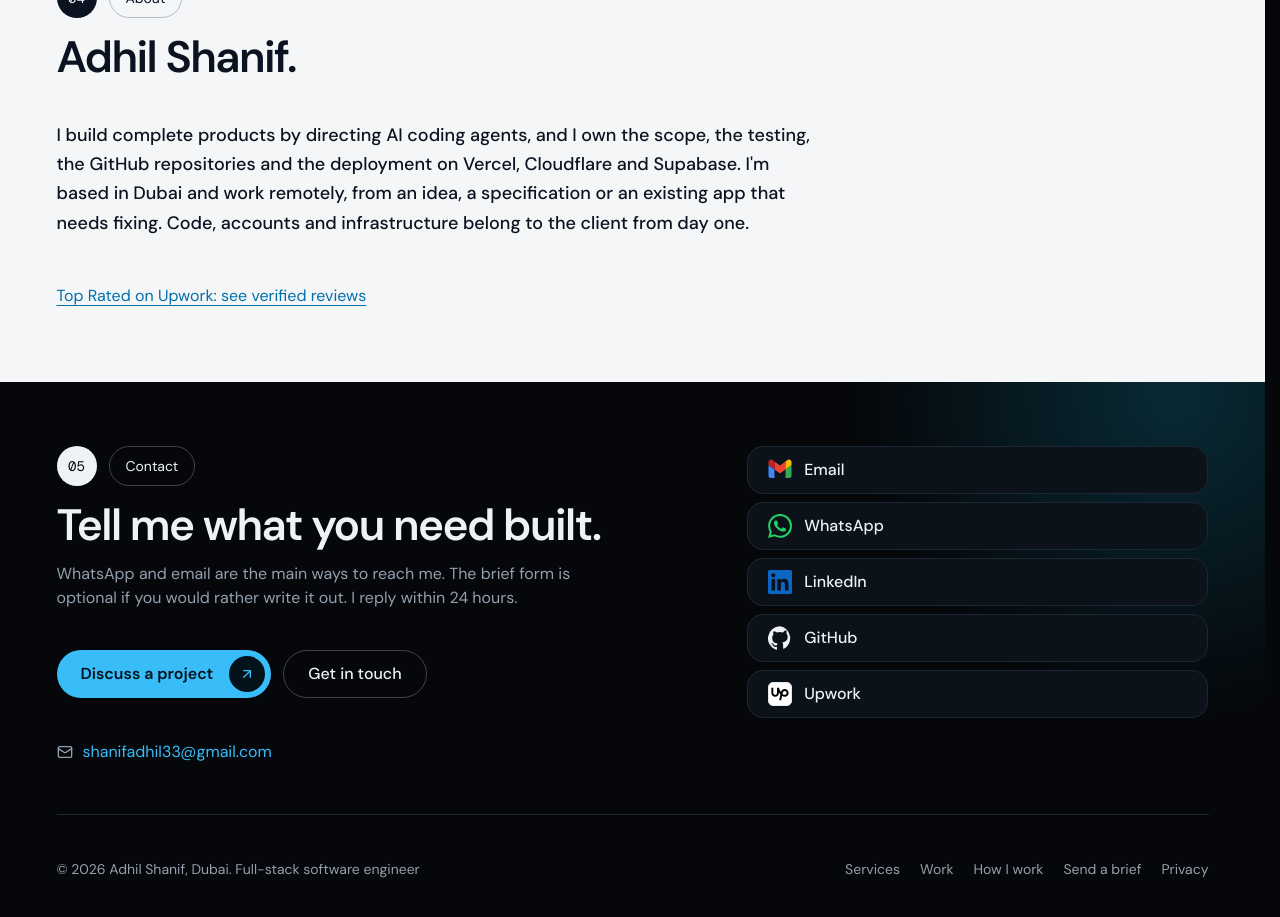
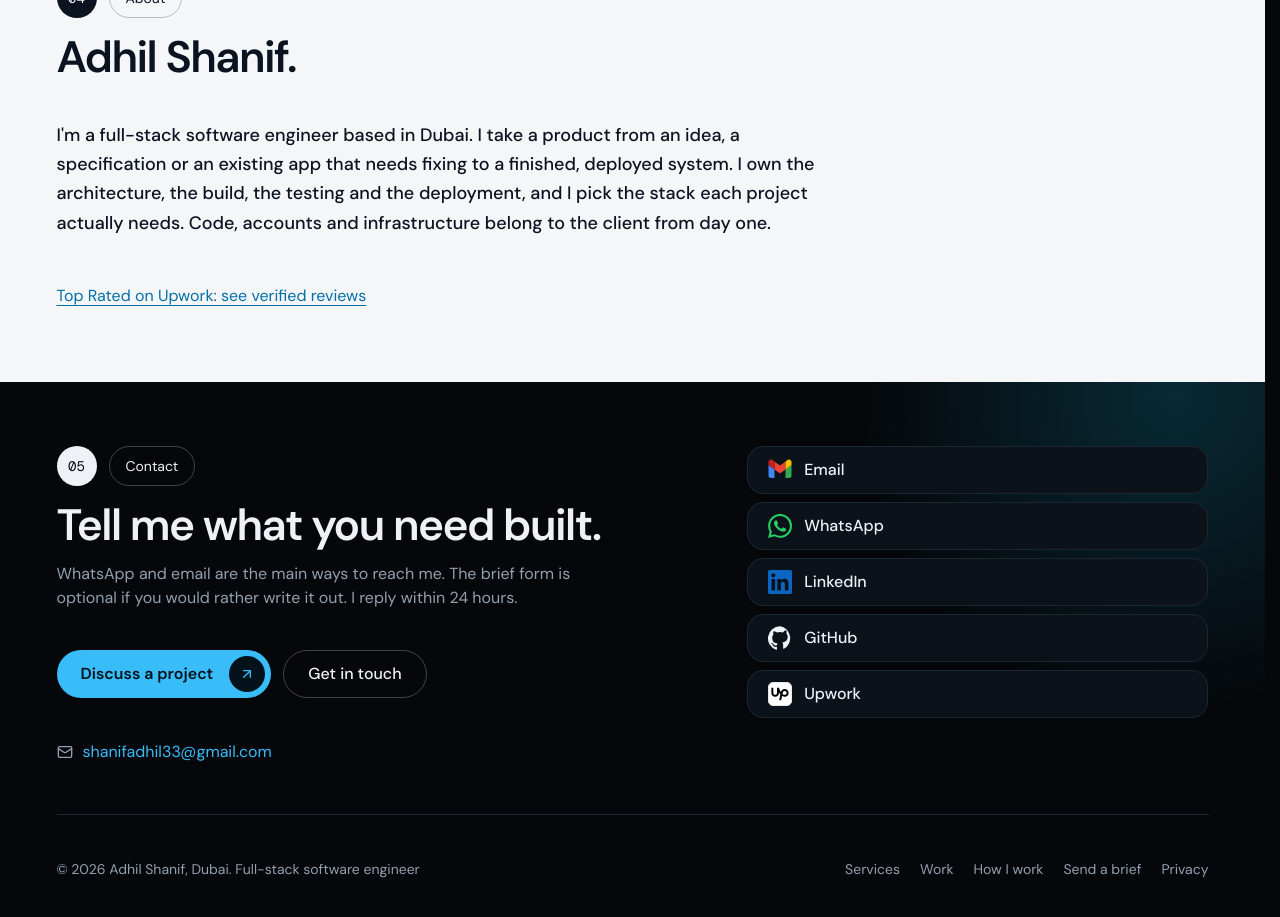
Before and after one commit to shanifadhil33-blip/My-portfolio, a Next.js app: page / in a window 1280 px wide. Shown: the part 6080-6997 px from the top of the page. Built offline with nearby package versions, Linux system fonts and the light colour scheme.

Commit message:
About: new approved text

```diff
--- a/src/components/About.tsx
+++ b/src/components/About.tsx
@@ -8,7 +8,7 @@ export default function About() {
         <SectionHead id="about-title" n="04" label="About" title="Adhil Shanif." />
         <div className="about-copy mt-10 max-w-3xl space-y-5">
           <p className="text-pretty text-xl font-medium leading-relaxed text-foreground sm:text-2xl">
-            I build complete products by directing AI coding agents, and I own the scope, the testing, the GitHub repositories and the deployment on Vercel, Cloudflare and Supabase. I&apos;m based in Dubai and work remotely, from an idea, a specification or an existing app that needs fixing. Code, accounts and infrastructure belong to the client from day one.
+            I&apos;m a full-stack software engineer based in Dubai. I take a product from an idea, a specification or an existing app that needs fixing to a finished, deployed system. I own the architecture, the build, the testing and the deployment, and I pick the stack each project actually needs. Code, accounts and infrastructure belong to the client from day one.
           </p>
           <a
             href={UPWORK_URL}
```
